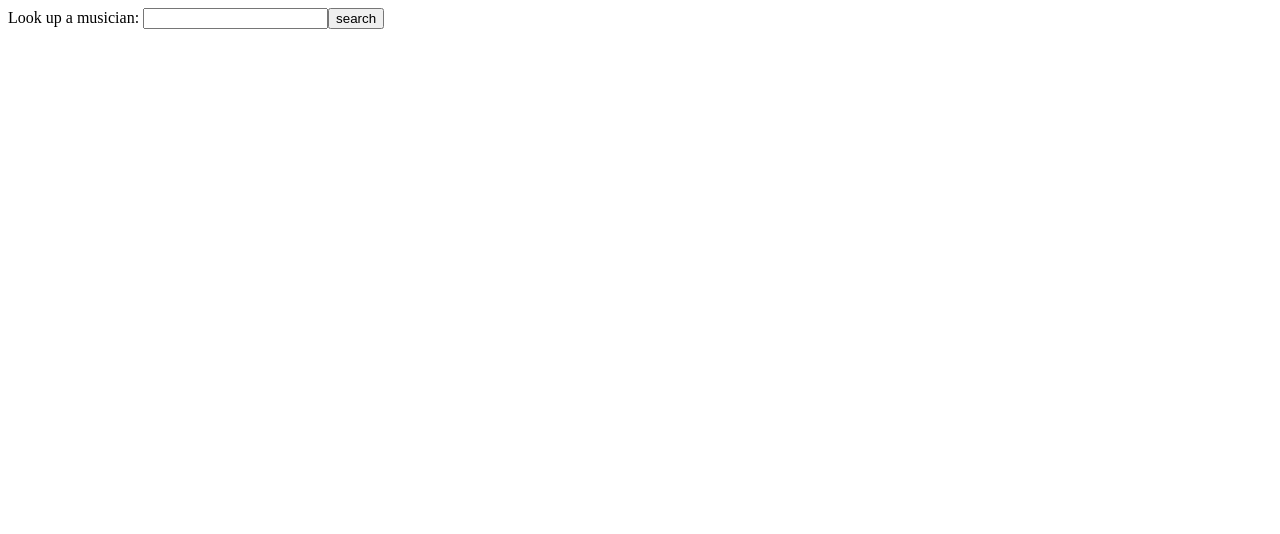
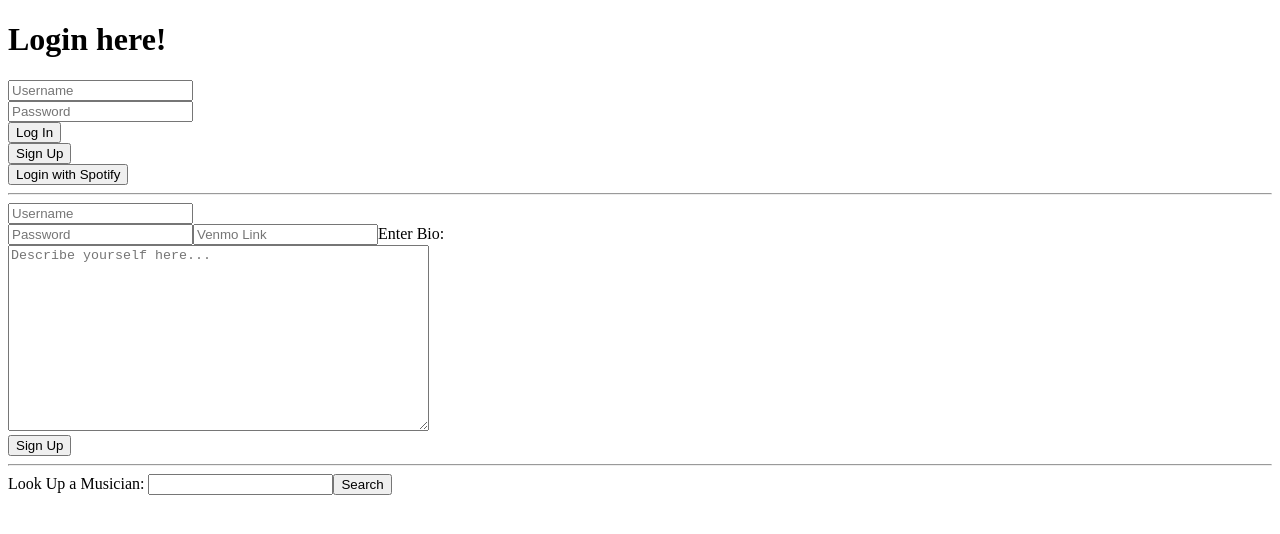
Before and after one commit to aaron1729/human-jukebox, a React app: page / in a window 1280 px wide. Shown: the top 534 px of the page. Built offline with nearby package versions, Linux system fonts and the light colour scheme.

Commit message:
Sign up, sign in, landing page, containers

```diff
--- a/App.tsx
+++ b/src/client/App.tsx
@@ -1,5 +1,5 @@
 import React from 'react';
-import LandingPageContainer from './src/client/LandingPageContainer';
+import LandingPageContainer from './Containers/LandingPageContainer';
 
 function App(){
   return <LandingPageContainer/>;
--- a/src/client/SearchInput.tsx
+++ b/src/client/Components/SearchInput.tsx
@@ -4,9 +4,9 @@ function SearchInput(){
   return(
     <div className="search-div">
       <form action="" method="get">
-        <label htmlFor="search-param">Look up a musician: </label>
+        <label htmlFor="search-param">Look Up a Musician: </label>
         <input type="search" name="search-param" required></input>
-        <input type="submit" name="search-param" value="search"></input>
+        <input type="submit" name="search-param" value="Search"></input>
       </form>
     </div>
   )
--- a/src/client/Components/SignUpPage.tsx
+++ b/src/client/Components/SignUpPage.tsx
@@ -42,8 +42,9 @@ const SignUpPage = () => {
     }
 
     // make post request to backend using username and password
-    // const response = await fetch('/api/login', options)
+    // const response = await fetch('/api/signup', options)
   }
+
   return (
 
     <div className="loginForm">
--- /dev/null
+++ b/src/client/Containers/LandingPageContainer.tsx
@@ -0,0 +1,18 @@
+import React from 'react';
+import SearchInput from '../Components/SearchInput';
+import LoginForm from '../Components/LoginForm';
+import SignUpPage from '../Components/SignUpPage';
+
+function LandingPageContainer(){
+  return(
+    <div className="landing-page">
+      <LoginForm />
+      <hr/>
+      <SignUpPage />
+      <hr/>
+      <SearchInput/>
+    </div>
+  )
+}
+
+export default LandingPageContainer;
--- a/src/client/LandingPageContainer.tsx
+++ /dev/null
@@ -1,15 +0,0 @@
-import React from 'react';
-import SearchInput from './SearchInput';
-
-function LandingPageContainer(){
-  return(
-    <div className="landing-page">
-      {
-      // this div will contain the serach component and the login/signup component
-        <SearchInput/>
-      }
-    </div>
-  )
-}
-
-export default LandingPageContainer;
--- a/src/client/index.tsx
+++ b/src/client/index.tsx
@@ -1,6 +1,6 @@
 import React from 'react';
 import ReactDOM from 'react-dom';
-import App from '../.././App';
+import App from './App';
 
 ReactDOM.render(
   <App />,
```
Also changed, not shown: src/client/Containers/PrivateMusicianContainer.tsx (renamed from src/client/PrivateMusicianContainer.tsx).
